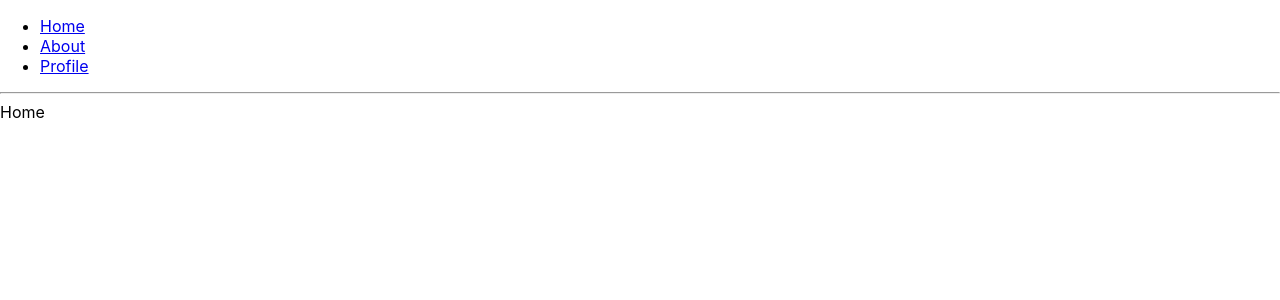
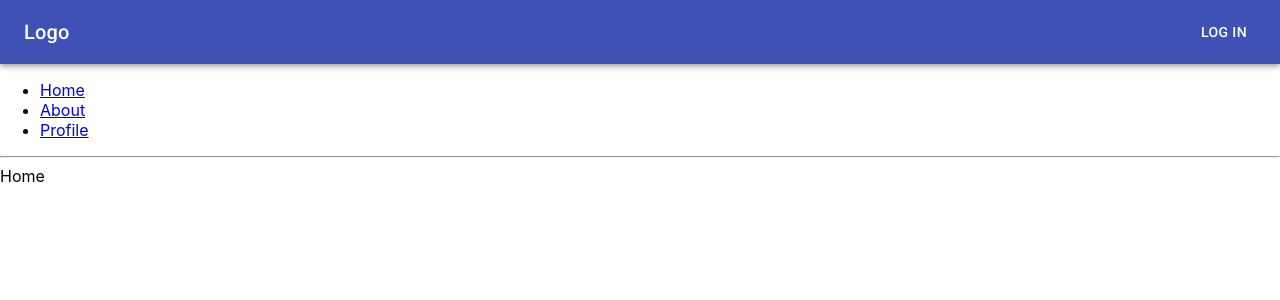
Before and after one commit to zaini/snapsense, a React (Create React App) app in the folder frontend/: page / in a window 1280 px wide. Shown: the top 300 px of the page. Built offline with nearby package versions, Linux system fonts and the light colour scheme.

Commit message:
Add basic navbar template

```diff
--- a/frontend/src/App.js
+++ b/frontend/src/App.js
@@ -3,10 +3,12 @@ import Home from "./pages/Home.js";
 import About from "./pages/About.js";
 import Profile from "./pages/Profile.js";
 import LoginPage from "./pages/LoginPage.js";
+import NavBar from "./components/navBar/NavBar.js";
 
 function App() {
   return (
     <Router>
+      <div><NavBar/></div>
       <div>
         <ul>
           <li>
--- /dev/null
+++ b/frontend/src/components/navBar/NavBar.js
@@ -0,0 +1,37 @@
+import React from 'react';
+import { makeStyles } from '@material-ui/core/styles';
+import AppBar from '@material-ui/core/AppBar';
+import Toolbar from '@material-ui/core/Toolbar';
+import Typography from '@material-ui/core/Typography';
+import Button from '@material-ui/core/Button';
+
+const useStyles = makeStyles((theme) => ({
+  root: {
+    flexGrow: 1,
+  },
+  menuButton: {
+    marginRight: theme.spacing(2),
+  },
+  title: {
+    flexGrow: 1,
+  },
+}));
+
+function NavBar() {
+  const classes = useStyles();
+
+  return (
+    <div>
+      <AppBar position="static">
+        <Toolbar>
+          <Typography variant="h6" className={classes.title}>
+            Logo
+          </Typography>
+          <Button color="inherit">Log In</Button>
+        </Toolbar>
+      </AppBar>
+    </div>
+  )
+}
+
+export default NavBar;
```
